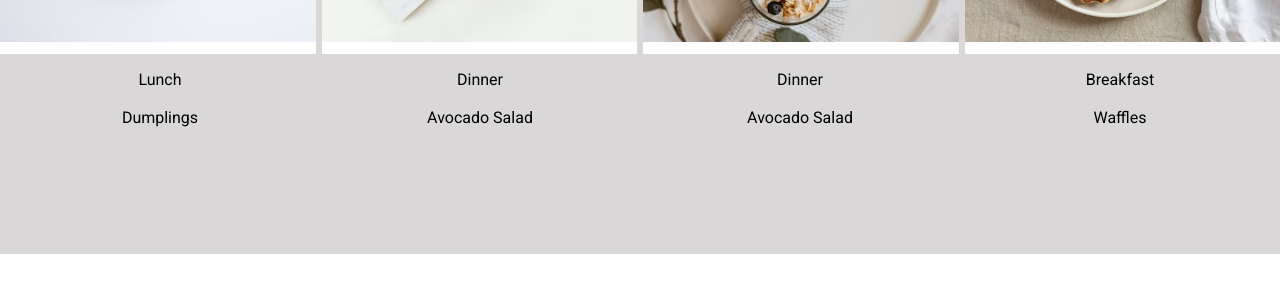
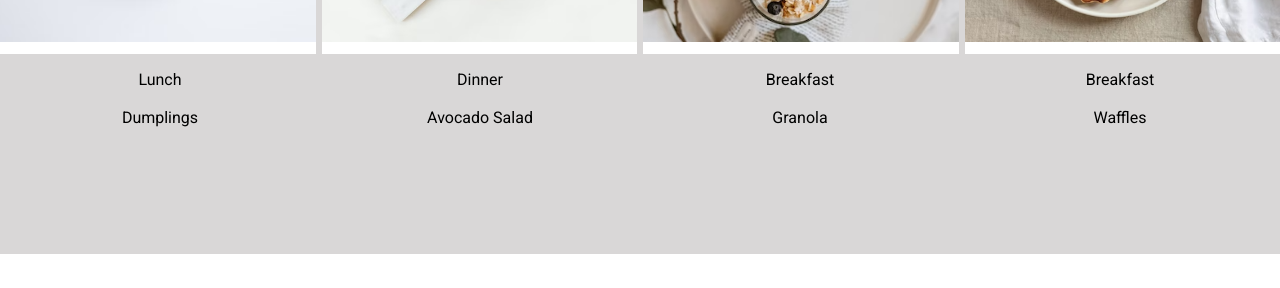
Before and after one commit to ju-nmd2022/wuid-project-group-21, a plain HTML site: page detail.html in a window 1280 px wide. Shown: the part 2566-2854 px from the top of the page. Drawn offline with Linux system fonts and the light colour scheme.

Commit message:
Changed the suggestion meals titles

```diff
--- a/detail.html
+++ b/detail.html
@@ -226,17 +226,9 @@
       <div class="grey2">
         <p class="lunch">Lunch </br></br>Dumplings</p>
         <p class="dinner1">Dinner </br></br> Avocado Salad</p>
-        <p class="dinner2">Dinner </br></br> Avocado Salad</p>
+        <p class="dinner2">Breakfast </br></br> Granola</p>
         <p class="dinner3">Breakfast </br></br>Waffles</p>
       </div>
-
-      <!-- <div class="grey3"> -->
-        <!-- <p class="text1">Potato Pie with Mozarella</p> -->
-        <!-- <p class="text2">Pasta with Mushrooms</p> -->
-        <!-- <p class="text3">Filled Aubergine with Tomato Salad</p> -->
-        <!-- <p class="text4">Filled Aubergine with Tomato Salad</p> -->
-      <!-- </div> -->
-
 
       <!-- Footer -->
       <footer>
```
